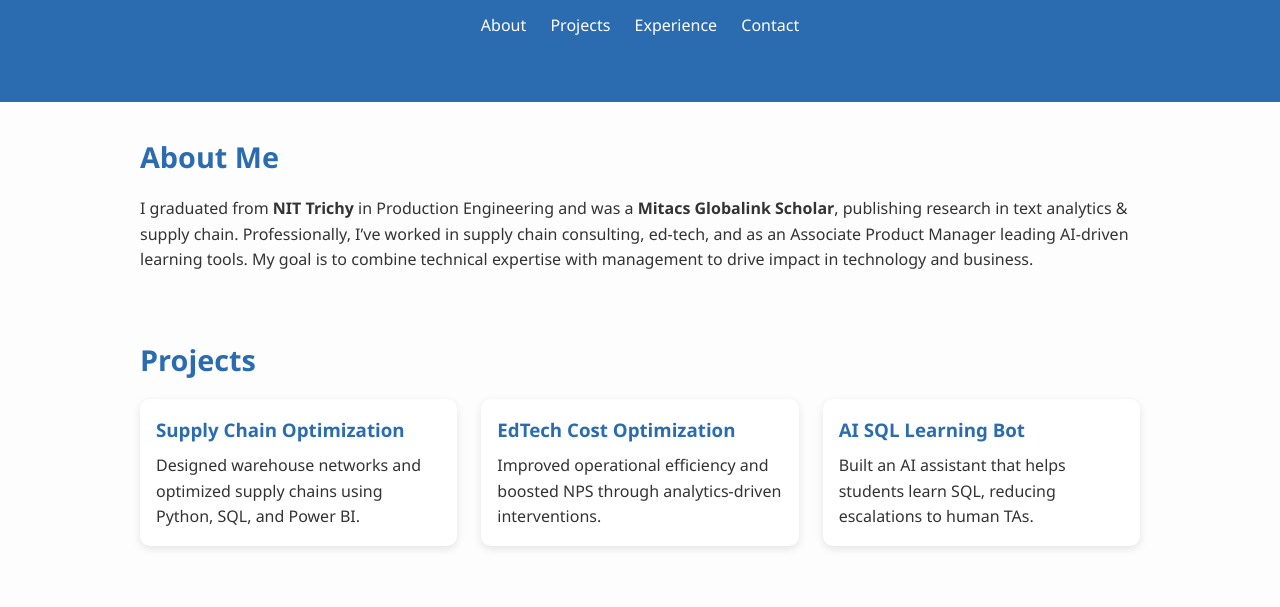
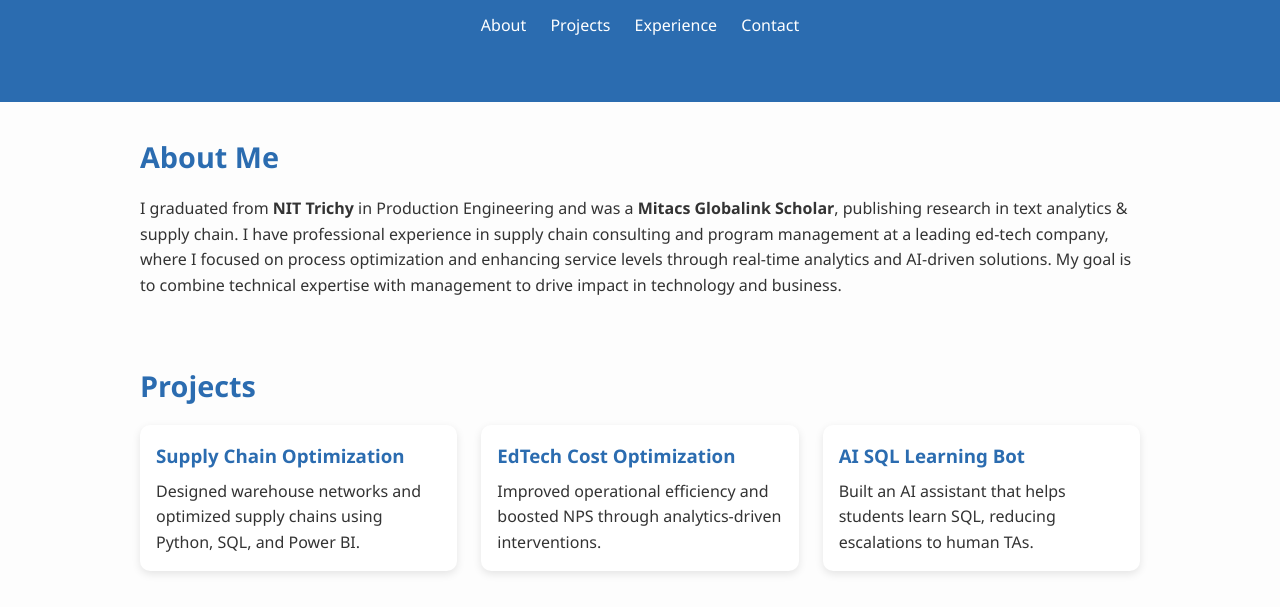
Before and after one commit to nishantsaravanan0302-spec/nishant-portfolio, a plain HTML site: page index.html in a window 1280 px wide. Shown: the part 165-772 px from the top of the page. Drawn offline with Linux system fonts and the light colour scheme.

Commit message:
Update index.html

```diff
--- a/index.html
+++ b/index.html
@@ -28,8 +28,9 @@
       <p>
         I graduated from <strong>NIT Trichy</strong> in Production Engineering and was a
         <strong>Mitacs Globalink Scholar</strong>, publishing research in text analytics & supply chain.
-        Professionally, I’ve worked in supply chain consulting, ed-tech, and as an Associate Product Manager
-        leading AI-driven learning tools. My goal is to combine technical expertise with management
+        I have professional experience in supply chain consulting and program management at a leading ed-tech company,
+        where I focused on process optimization and enhancing service levels through real-time analytics and AI-driven solutions.
+        My goal is to combine technical expertise with management
         to drive impact in technology and business.
       </p>
     </div>
```
